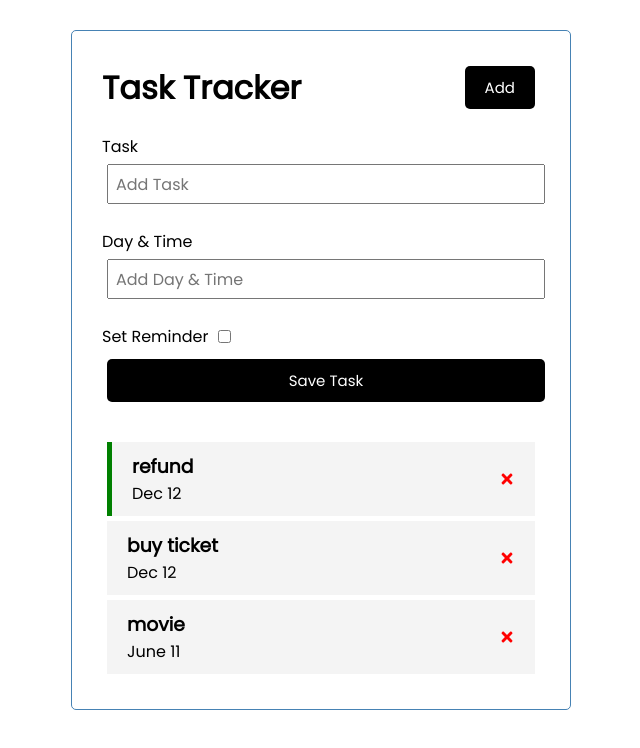
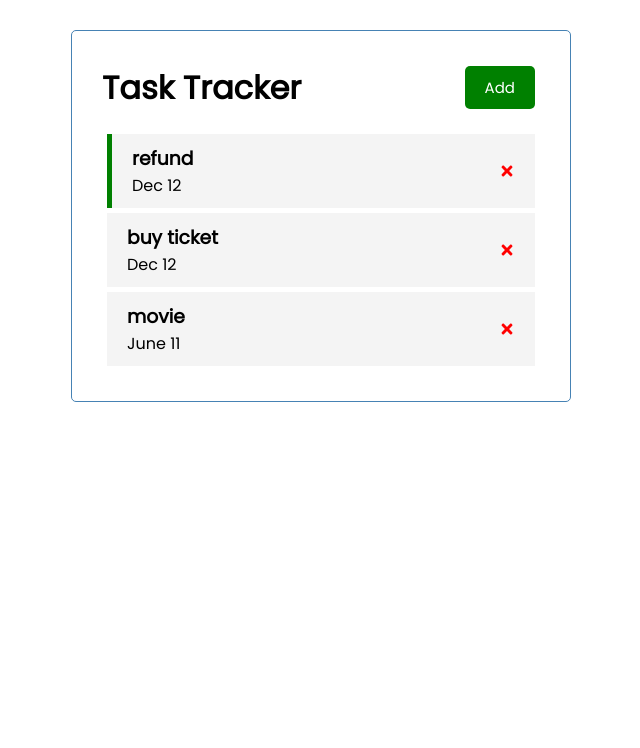
Before and after one commit to dolphinark/TaskTracker, a React (Create React App) app: page / in a window 1280 px wide. Shown: the top 748 px of the page, without its empty margins (319-959 px from the left). Built offline with nearby package versions, Linux system fonts and the light colour scheme.

Commit message:
toggle showAddForm and change btn color

```diff
--- a/src/App.js
+++ b/src/App.js
@@ -20,6 +20,8 @@ function App() {
     { id: 3, text: "movie", time: "June 11", reminder: false },
   ]);
 
+  const [showAddForm, setShowAddForm] = useState(false);
+
   function deletetask(id) {
     setTasks(tasks.filter((task) => task.id !== id));
   }
@@ -33,19 +35,25 @@ function App() {
     );
   }
 
-  function addTask(task){
-    const id = Math.floor(Math.random()*1000)+1 //忘記要給id
-    const newTask = {id,...task}
-    setTasks([...tasks,newTask]) //注意原本的data就是array
+  function addTask(task) {
+    const id = Math.floor(Math.random() * 1000) + 1; //忘記要給id
+    const newTask = { id, ...task };
+    setTasks([...tasks, newTask]); //注意原本的data就是array
   }
 
   return (
     <div className="container">
       <header className="header">
         <h1>Task Tracker</h1>
-        <Button />
+        <Button
+          openAddTaskForm={() => {
+            setShowAddForm(!showAddForm);
+          }}
+          text={showAddForm ? "Close" : "Add"}
+          color={showAddForm}
+        />
       </header>
-      <AddTask addTask={addTask}/>
+      {showAddForm && <AddTask addTask={addTask} />}
       {tasks.length > 0 ? (
         <Tasks
           tasks={tasks}
--- a/src/components/Button.js
+++ b/src/components/Button.js
@@ -1,7 +1,13 @@
-function Button() {
-    return (
-        <div className="btn">Add</div>
-    );
+function Button(props) {
+  const style = {
+    backgroundColor: props.color ? "red" : "green",
+  };
+
+  return (
+    <div className="btn" onClick={props.openAddTaskForm} style={style}>
+      {props.text}
+    </div>
+  );
 }
 
 export default Button;
```
